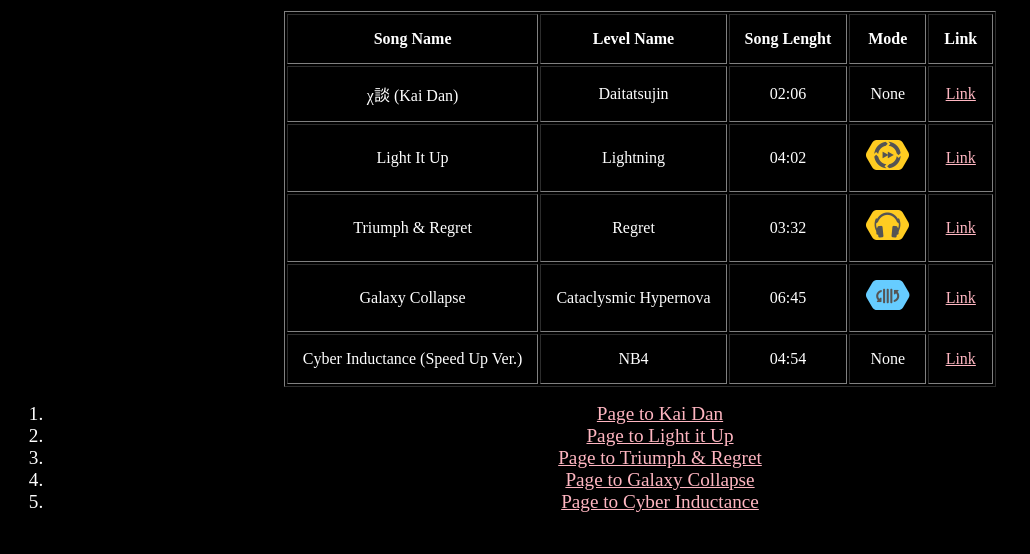
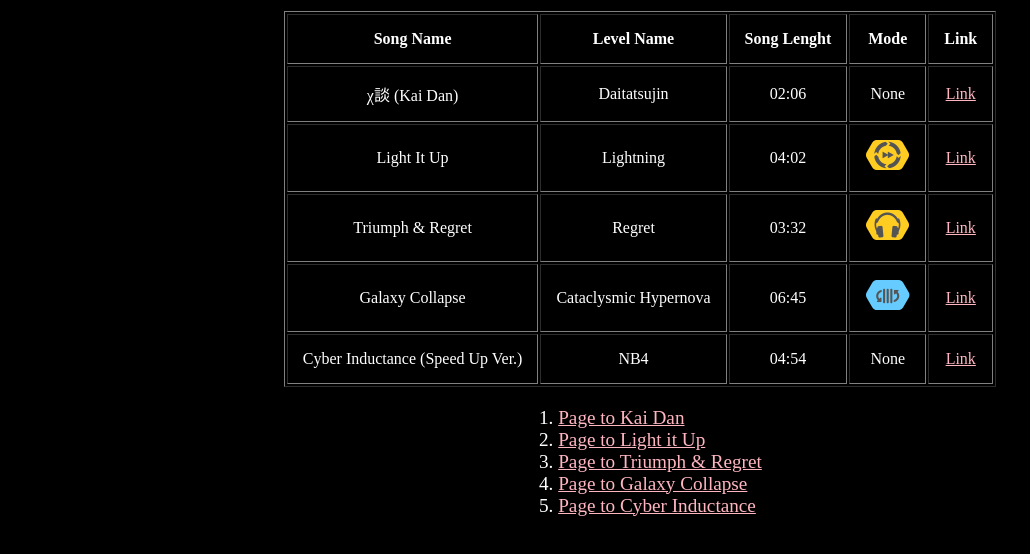
Before and after one commit to jihee4157/jihee4157, a plain HTML site: page index.html in a window 1280 px wide. Shown: the part 108-662 px from the top of the page, without its empty margins (0-1030 px from the left). Drawn offline with Linux system fonts and the light colour scheme.

Commit message:
Add files via upload

```diff
--- a/index.css
+++ b/index.css
@@ -1,5 +1,6 @@
 body{
     background-color: black;
+    text-align: center;
 }
 h1{
     text-align: center;
@@ -17,10 +18,12 @@ td{
     text-align: center;
     color: white;
 }
-li  {
-    text-align: center;
+ol  {
+    text-align: left;
     font-size: larger;
     color: white;
+    display:inline-block;
+
 }
 a{
     color: #FFB6C1;
```
